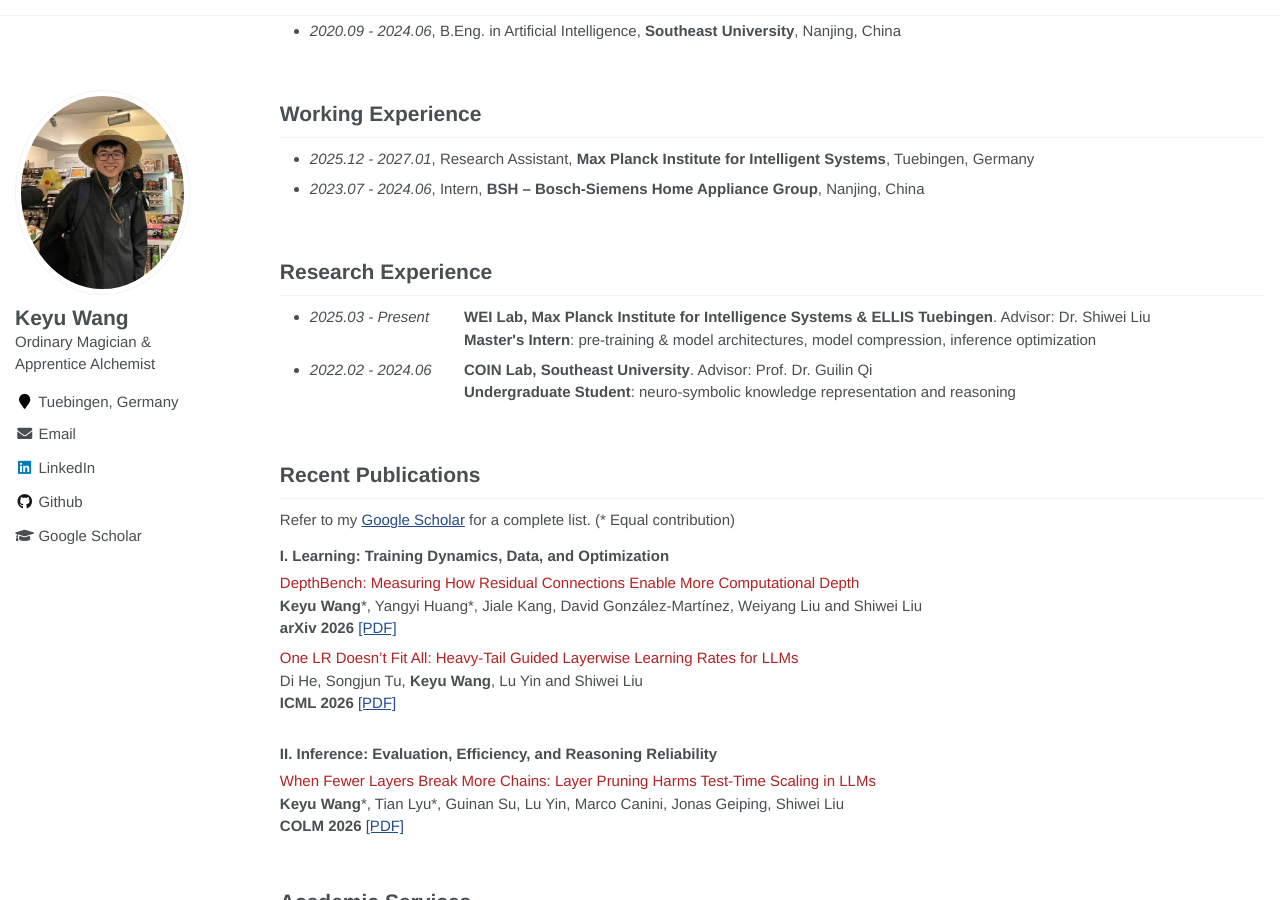
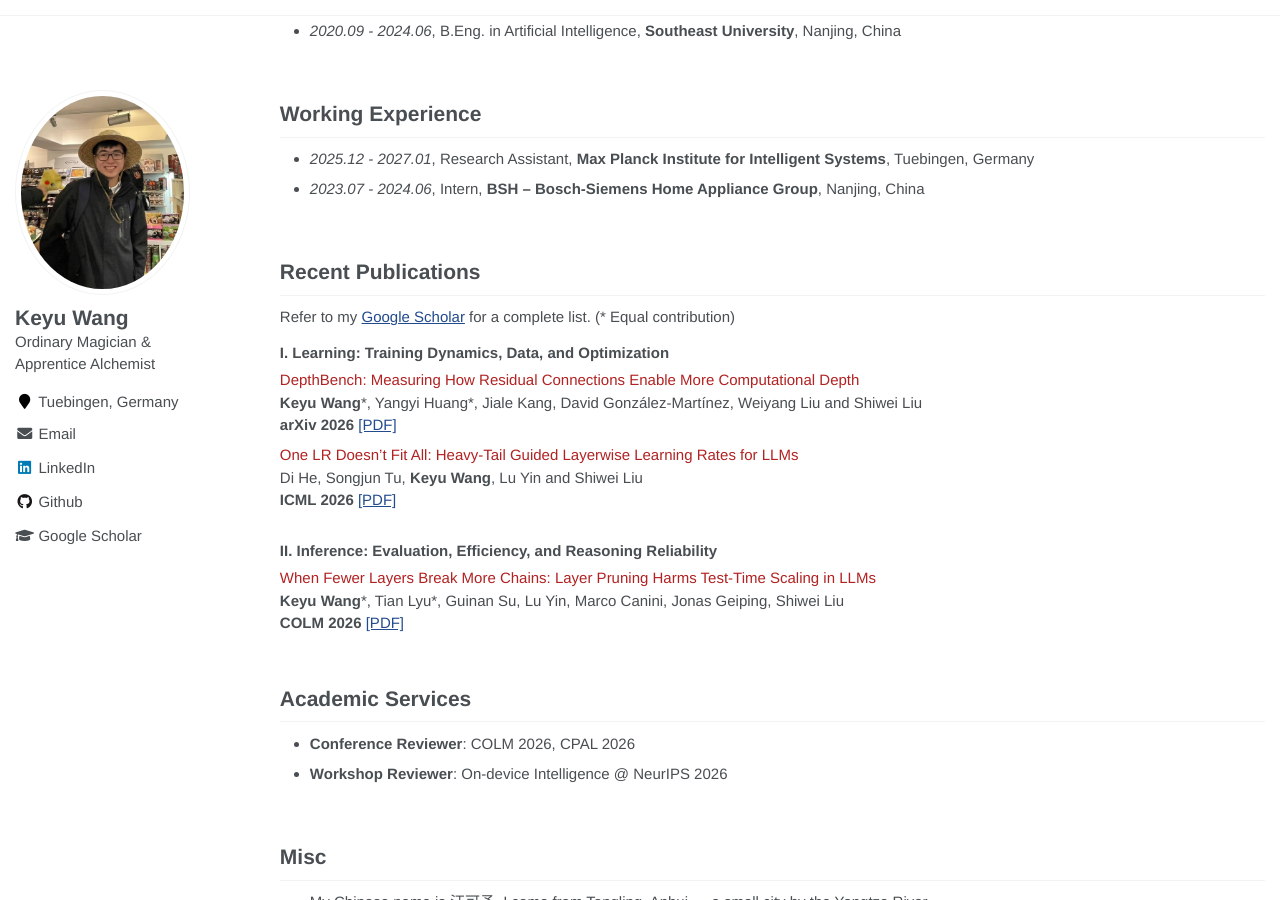
Before and after one commit to keyu-wang-2002/keyu-wang-2002.github.io, a Jekyll site: the page built from _pages/about.md, in a window 1280 px wide and 900 px high, scrolled down 455 px. Built offline with Jekyll 4.4.1, drawn with Linux system fonts in a browser that asks for light colours.

Commit message:
Update about.md

```diff
--- a/_pages/about.md
+++ b/_pages/about.md
@@ -37,32 +37,6 @@ I am seeking PhD opportunities in 27 fall/winter and internship during 26 winter
 - *2023.07 - 2024.06*, Intern, **BSH -- Bosch-Siemens Home Appliance Group**, Nanjing, China
 
 <br>
-
-# Research Experience
-
-<ul>
-
-
-  <li>
-    <span style="display:inline-block; width:150px;"><em>2025.03 - Present</em></span>
-    <strong>WEI Lab, Max Planck Institute for Intelligence Systems & ELLIS Tuebingen</strong>.
-    Advisor: Dr. Shiwei Liu<br>
-    <span style="display:inline-block; width:150px;"></span>
-    <strong>Master's Intern</strong>: pre-training & model architectures, model compression, inference optimization
-  </li>
-
-
-  <li>
-    <span style="display:inline-block; width:150px;"><em>2022.02 - 2024.06</em></span>
-    <strong>COIN Lab, Southeast University</strong>.
-    Advisor: Prof. Dr. Guilin Qi<br>
-    <span style="display:inline-block; width:150px;"></span>
-    <strong>Undergraduate Student</strong>: neuro-symbolic knowledge representation and reasoning
-  </li>
-</ul>
-
-<br>
-
 
 
 
```
